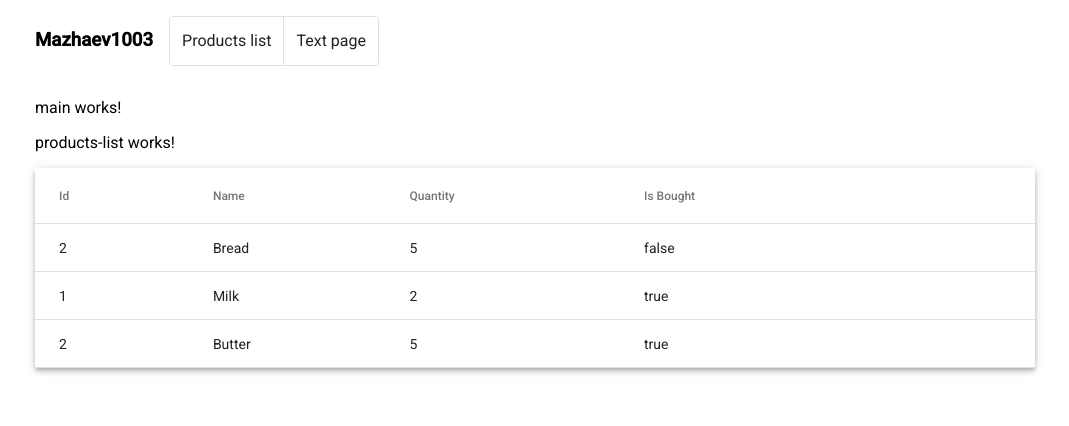
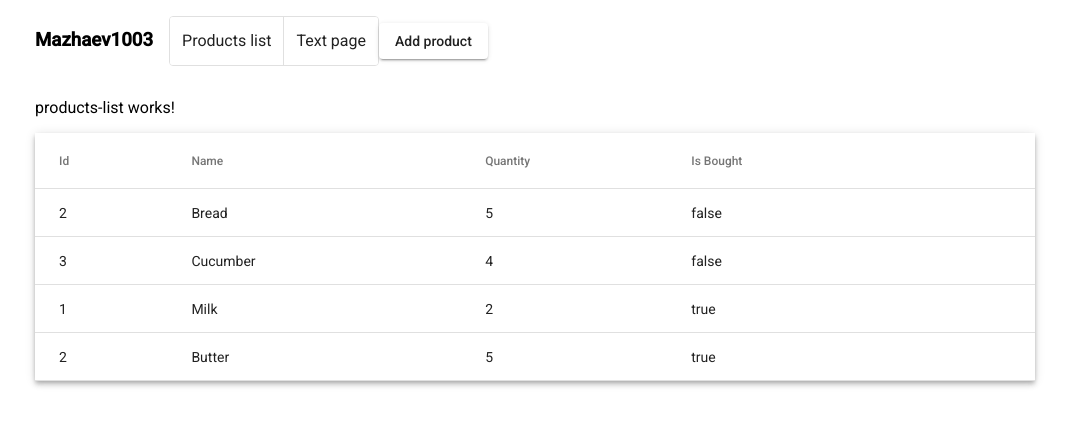
Before and after one commit to slavocado/webExam2021, an Angular app in the folder mazhaev1003/: page / in a window 1280 px wide. Shown: the top 426 px of the page, without its empty margins (105-1174 px from the left). Built offline with nearby package versions, Linux system fonts and the light colour scheme; data requests are answered from the project's data file.

Commit message:
Add add product

```diff
--- a/mazhaev1003/db.json
+++ b/mazhaev1003/db.json
@@ -1,19 +1,28 @@
 {
   "products": [
-    {"id": 1,
+    {
+      "id": 1,
       "name": "Milk",
       "quantity": 2,
       "isBought": true
     },
-    {"id": 2,
+    {
+      "id": 2,
       "name": "Bread",
       "quantity": 5,
       "isBought": false
     },
-    {"id": 2,
+    {
+      "id": 2,
       "name": "Butter",
       "quantity": 5,
       "isBought": true
+    },
+    {
+      "name": "Cucumber",
+      "quantity": 4,
+      "isBought": false,
+      "id": 3
     }
   ]
 }
--- /dev/null
+++ b/mazhaev1003/src/app/ui/add-product/add-product-dialog.html
@@ -0,0 +1,23 @@
+<h1 mat-dialog-title>Add product to list</h1>
+<div mat-dialog-content>
+  <form [formGroup]="addProductForm" class="form-container">
+
+    <mat-form-field style="width: 100%" appearance="fill">
+      <mat-label>Product</mat-label>
+      <input matInput placeholder="Milk" formControlName="name" required>
+      <mat-error *ngIf="addProductForm.controls['name'].invalid">{{getErrorMessage('name')}}</mat-error>
+    </mat-form-field>
+
+    <mat-form-field style="width: 100%" appearance="fill">
+      <mat-label>Quantity</mat-label>
+      <input matInput type="number" min="1" placeholder="3" formControlName="quantity" required>
+      <mat-error *ngIf="addProductForm.controls['quantity'].invalid">{{getErrorMessage('quantity')}}</mat-error>
+    </mat-form-field>
+
+  </form>
+
+</div>
+<div mat-dialog-actions>
+  <button mat-button (click)="onNoClick()">Go back</button>
+  <button mat-button [disabled]="addProductForm.invalid" [mat-dialog-close]="addProductForm.value">Add</button>
+</div>
--- /dev/null
+++ b/mazhaev1003/src/app/ui/add-product/add-product.component.html
@@ -0,0 +1 @@
+<button mat-raised-button (click)="openDialog()">Add product</button>
--- /dev/null
+++ b/mazhaev1003/src/app/ui/add-product/add-product.component.ts
@@ -0,0 +1,72 @@
+import { Component, Inject, OnInit, Output, EventEmitter } from '@angular/core';
+import {MatDialog, MatDialogRef, MAT_DIALOG_DATA} from '@angular/material/dialog';
+import {FormBuilder, FormControl, FormGroup, Validators} from '@angular/forms';
+import {Product} from "../../shared/product.model";
+
+@Component({
+  selector: 'app-add-product',
+  templateUrl: './add-product.component.html',
+  styleUrls: ['./add-product.component.css']
+})
+export class AddProductComponent implements OnInit {
+
+  @Output() addProduct =
+    new EventEmitter<Product>();
+
+  constructor(public dialog: MatDialog) { }
+
+  ngOnInit(): void {
+  }
+
+  openDialog(): void {
+    const dialogRef = this.dialog.open(AddProductDialog, {
+      width: '350px',
+      data: {heading: 'Add worker'}
+    });
+
+    dialogRef.afterClosed().subscribe(result => {
+      result.isBought = false;
+      // console.log(result);
+      this.submit(result);
+    });
+  }
+
+  submit(product: Product){
+    this.addProduct.emit(product);
+  }
+}
+
+@Component({
+  selector: 'add-product-dialog',
+  templateUrl: 'add-product-dialog.html',
+})
+export class AddProductDialog implements OnInit{
+
+  addProductForm: FormGroup;
+
+  getErrorMessage(str: string) {
+    if (this.addProductForm.controls[str].hasError('required')) {
+      return 'You must enter a value';
+    } else if (this.addProductForm.controls[str].hasError('min') ) {
+      return 'Enter positive value';
+    }
+  }
+
+  constructor(
+    public dialogRef: MatDialogRef<AddProductDialog>,
+    @Inject(MAT_DIALOG_DATA) public data,
+    private fb: FormBuilder) {}
+  // @Inject(MAT_DIALOG_DATA) public data: DialogData
+
+  ngOnInit(): void {
+    this.addProductForm = this.fb.group({
+      name: ['', Validators.required],
+      quantity: [1, [Validators.required, Validators.min(1)]],
+      // isBought: [false, Validators.required],
+    })
+  }
+
+  onNoClick(): void {
+    this.dialogRef.close();
+  }
+}
--- a/mazhaev1003/src/app/ui/main/main.component.html
+++ b/mazhaev1003/src/app/ui/main/main.component.html
@@ -1,2 +1,2 @@
-<p>main works!</p>
+<app-add-product (addProduct)="onAddProduct($event)"></app-add-product>
 <app-products-list [products]="products"></app-products-list>
--- a/mazhaev1003/src/app/ui/main/main.component.ts
+++ b/mazhaev1003/src/app/ui/main/main.component.ts
@@ -20,7 +20,6 @@ export class MainComponent implements OnInit {
   async getData(){
     try{
       this.products = await this.httpProductService.getProducts();
-      console.log(this.products)
       this.products.sort(function(a,b){
         return (a.isBought === b.isBought)? 0 : a.isBought? 1 : -1;
       })
@@ -29,4 +28,21 @@ export class MainComponent implements OnInit {
     }
   }
 
+  async onAddProduct(product: Product) {
+    const id =
+      this.products.length > 0
+        ? this.products[this.products.length - 1].id + 1
+        : 0;
+    product.id = id;
+    // this.workers.push(worker);
+
+    try {
+      await this.httpProductService.postProduct(product);
+    } catch (e) {
+      console.error(e);
+    } finally {
+      await this.getData();
+    }
+  }
+
 }
```
Also changed, not shown: mazhaev1003/src/app/app.module.ts (+16 -2 lines), mazhaev1003/src/app/ui/add-product/add-product.component.css (added), 1 other file (tests, documents, lock files or other folders).
